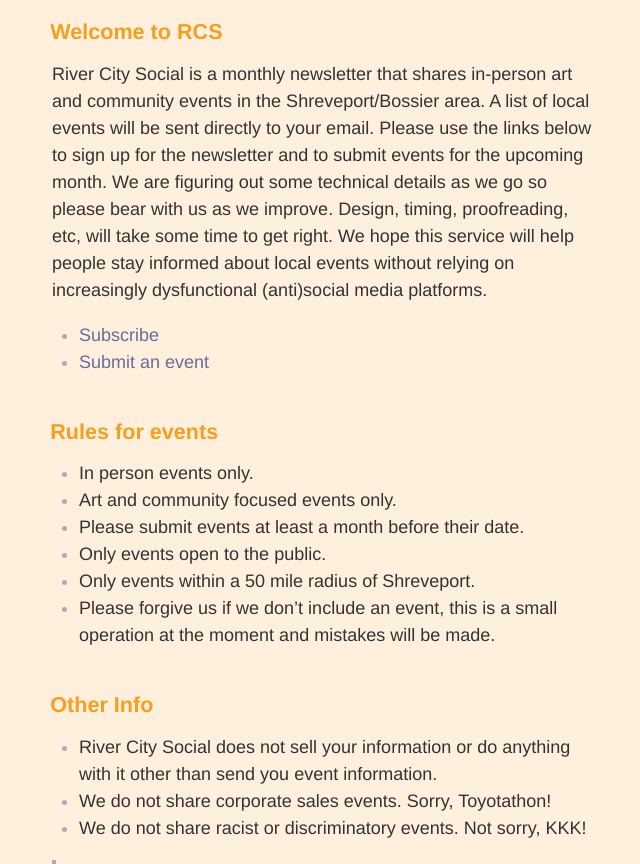
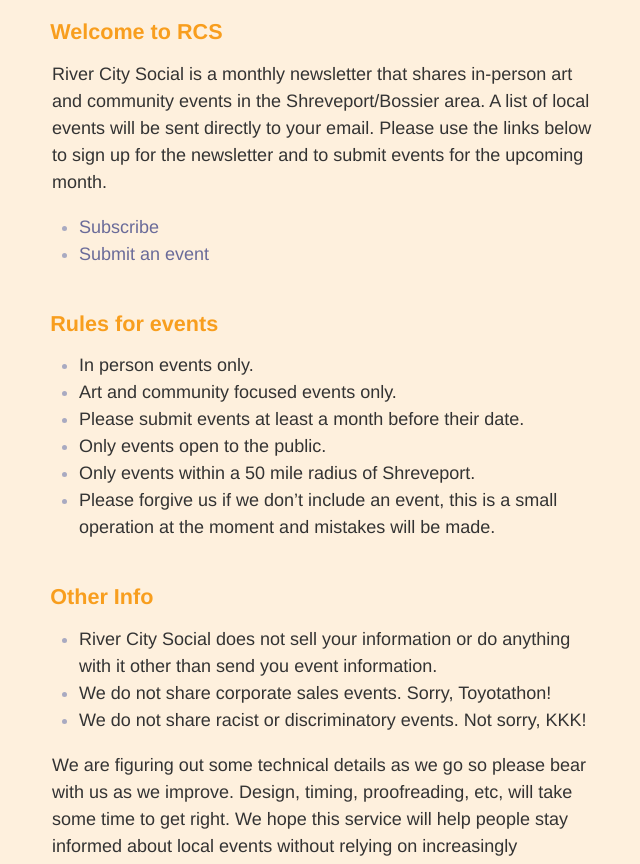
Before and after one commit to NateHPS/rcs, a Jekyll site: the page built from index.md, in a window 1280 px wide, cut to the strip 414-1278 px from the top of the page. Shown: the whole strip, without its empty margins (318-958 px from the left). Built offline with Jekyll 4.4.1, drawn with Linux system fonts in a browser that asks for light colours; part of the change alters nothing that is shown; some of the changed text lies outside the part shown.

Commit message:
Update index.md

```diff
--- a/index.md
+++ b/index.md
@@ -5,7 +5,7 @@ layout: default
 ![Banner](assets/rcs.gif)
 
 ## Welcome to RCS
-River City Social is a monthly newsletter that shares in-person art and community events in the Shreveport/Bossier area. A list of local events will be sent directly to your email. Please use the links below to sign up for the newsletter and to submit events for the upcoming month. We are figuring out some technical details as we go so please bear with us as we improve. Design, timing, proofreading, etc, will take some time to get right. We hope this service will help people stay informed about local events without relying on increasingly dysfunctional (anti)social media platforms.
+River City Social is a monthly newsletter that shares in-person art and community events in the Shreveport/Bossier area. A list of local events will be sent directly to your email. Please use the links below to sign up for the newsletter and to submit events for the upcoming month.
 * [Subscribe](https://docs.google.com/forms/d/e/1FAIpQLSdGZgbxeuYw27NcABCqzqcBLtPyIIT5IrgcfGWGr5vTNfWkBw/viewform?usp=header)
 * [Submit an event](https://docs.google.com/forms/d/e/1FAIpQLScT-VtioCOHWZJzlEp0VL7AO-qoFuxeCmqYxtz_Y30uAEJ5Jg/viewform?usp=header)
 
@@ -22,4 +22,6 @@ River City Social is a monthly newsletter that shares in-person art and communit
 - We do not share corporate sales events. Sorry, Toyotathon!
 - We do not share racist or discriminatory events. Not sorry, KKK!
 
+We are figuring out some technical details as we go so please bear with us as we improve. Design, timing, proofreading, etc, will take some time to get right. We hope this service will help people stay informed about local events without relying on increasingly dysfunctional (anti)social media platforms.
+
 > "What should young people do with their lives today? Many things, obviously. But the most daring thing is to create stable communities in which the terrible disease of loneliness can be cured.” ― Kurt Vonnegut
```
